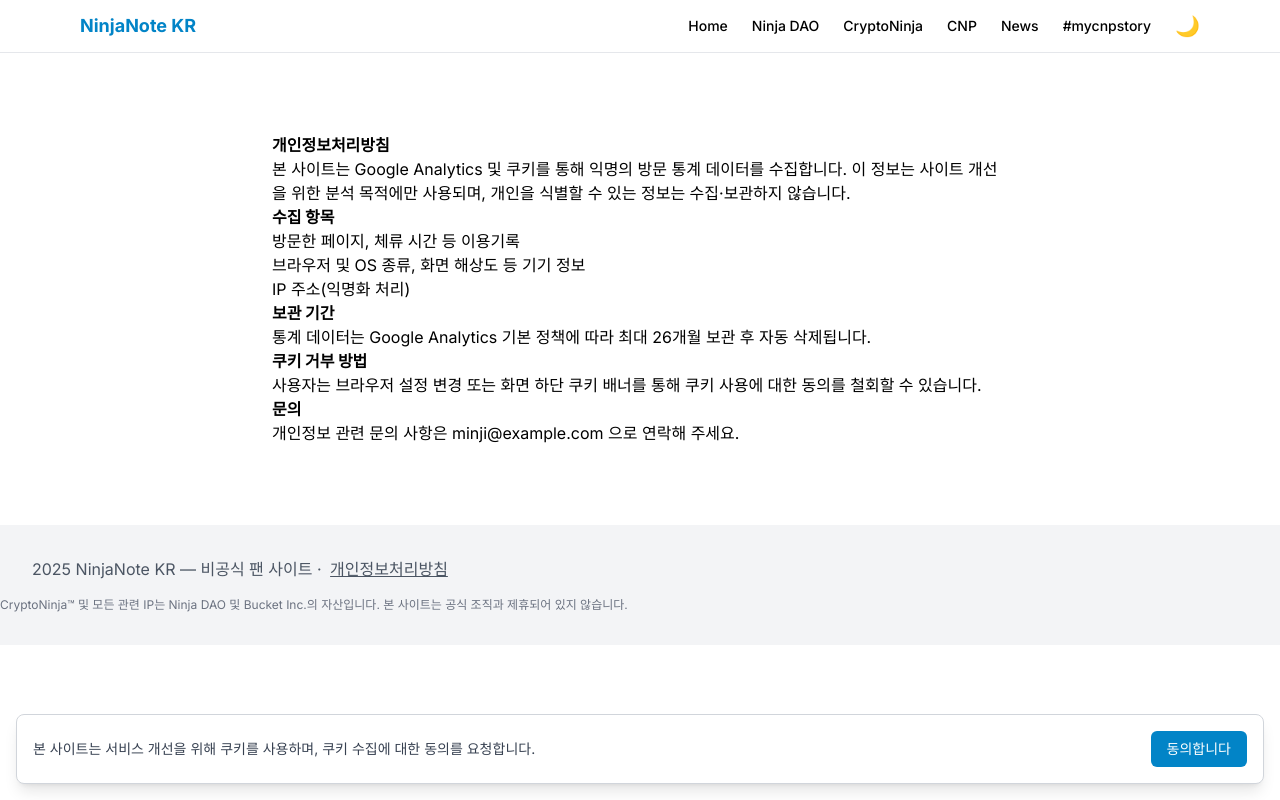
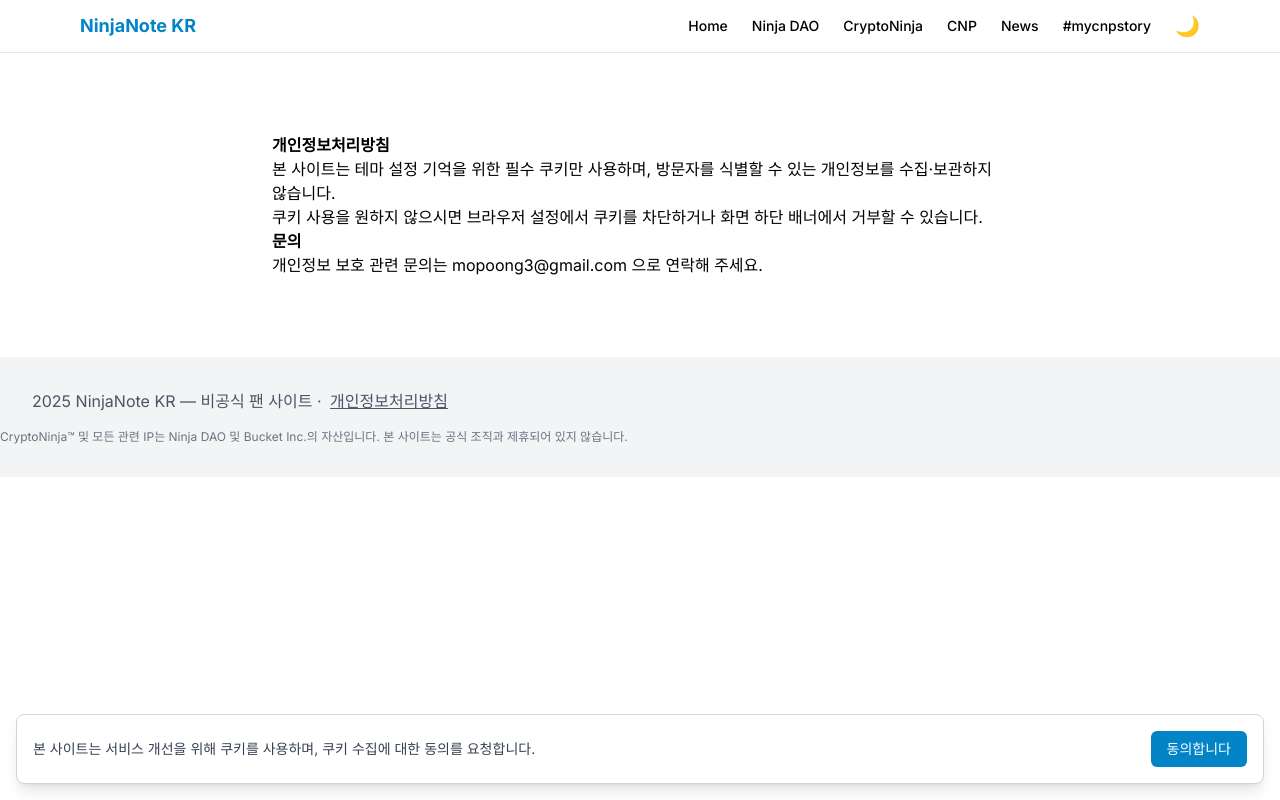
Before and after one commit to minjiblog/NinjaNoteKR, a Next.js app: page /privacy in a window 1280 px wide. Built offline with nearby package versions, Linux system fonts and the light colour scheme; a web font is replaced by a local one.

Commit message:
chore: simplify privacy policy and update contact email

```diff
--- a/src/app/privacy/page.tsx
+++ b/src/app/privacy/page.tsx
@@ -7,24 +7,14 @@ export default function PrivacyPage() {
     <div className="max-w-3xl mx-auto py-20 px-4 prose dark:prose-invert">
       <h1>개인정보처리방침</h1>
       <p>
-        본 사이트는 Google Analytics 및 쿠키를 통해 익명의 방문 통계 데이터를 수집합니다. 이 정보는 사이트
-        개선을 위한 분석 목적에만 사용되며, 개인을 식별할 수 있는 정보는 수집·보관하지 않습니다.
+        본 사이트는 테마 설정 기억을 위한 필수 쿠키만 사용하며, 방문자를 식별할 수 있는 개인정보를 수집·보관하지 않습니다.
       </p>
-      <h2>수집 항목</h2>
-      <ul>
-        <li>방문한 페이지, 체류 시간 등 이용기록</li>
-        <li>브라우저 및 OS 종류, 화면 해상도 등 기기 정보</li>
-        <li>IP 주소(익명화 처리)</li>
-      </ul>
-      <h2>보관 기간</h2>
-      <p>통계 데이터는 Google Analytics 기본 정책에 따라 최대 26개월 보관 후 자동 삭제됩니다.</p>
-      <h2>쿠키 거부 방법</h2>
       <p>
-        사용자는 브라우저 설정 변경 또는 화면 하단 쿠키 배너를 통해 쿠키 사용에 대한 동의를 철회할 수 있습니다.
+        쿠키 사용을 원하지 않으시면 브라우저 설정에서 쿠키를 차단하거나 화면 하단 배너에서 거부할 수 있습니다.
       </p>
       <h2>문의</h2>
       <p>
-        개인정보 관련 문의 사항은 <a href="mailto:minji@example.com">minji@example.com</a> 으로 연락해 주세요.
+        개인정보 보호 관련 문의는 <a href="mailto:mopoong3@gmail.com">mopoong3@gmail.com</a> 으로 연락해 주세요.
       </p>
     </div>
   );
```
